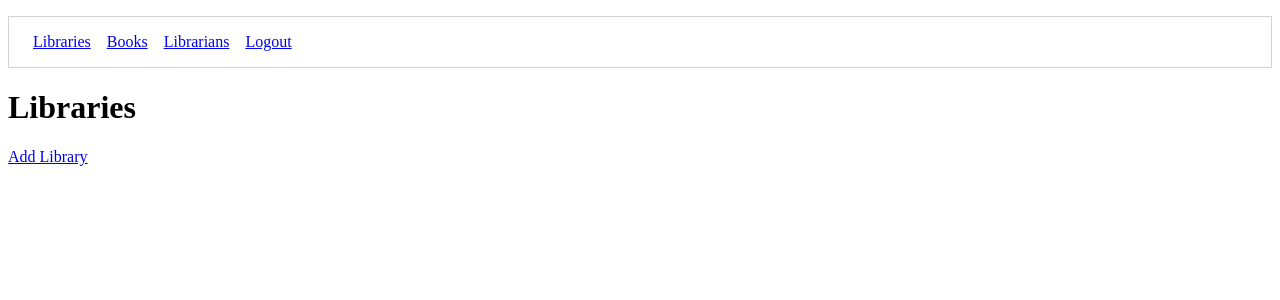
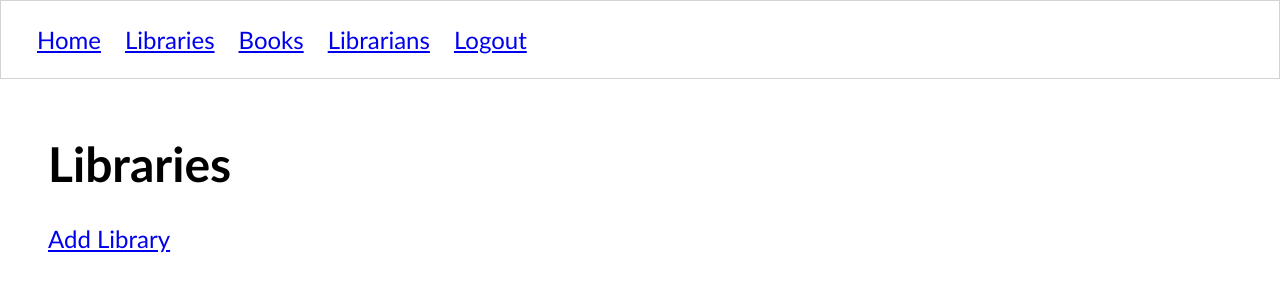
Before and after one commit to rdbishop19/django-libraryapp, a Django app: page /libraries/ in a window 1280 px wide. Shown: the top 300 px of the page. Run offline with Django 3.2, Linux system fonts and the light colour scheme; the visitor is signed in with stand-in values (Sample User, id 1); data that the repository does not hold is empty.

Commit message:
style: add base css

```diff
--- /dev/null
+++ b/libraryapp/static/styles/base.css
@@ -0,0 +1,22 @@
+body {
+    margin: 0;
+    padding: 0;
+    font-size: 1.5em;
+    font-family: 'Gill Sans', 'Gill Sans MT', Calibri, 'Trebuchet MS', sans-serif;
+}
+
+.main-content {
+    padding: 1em 2em;
+}
+
+.navList {
+    list-style-type: none;
+    display: flex;
+    border: 1px solid lightgray;
+    padding: 1em;
+    margin: 0;
+}
+
+.navList__route {
+    margin: 0 0.5em;
+}
--- a/libraryapp/templates/shared/base.html
+++ b/libraryapp/templates/shared/base.html
@@ -6,23 +6,16 @@
     <meta name="viewport" content="width=device-width, initial-scale=1.0">
     <title>Library</title>
 
-    <style>
-        .navList {
-            list-style-type: none;
-            display: flex;
-            border: 1px solid lightgray;
-            padding: 1em;
-        }
+    <link rel="stylesheet" href="{% static 'styles/base.css' %}">
 
-        .navList__route {
-            margin: 0 0.5em;
-        }
-    </style>
+    {% block css %}
+    {% endblock %}
 </head>
 <body>
 
     <nav id="site-nav">
         <ol class="navList">
+            <li class="navList__route"><a href="{% url 'libraryapp:home' %}">Home</a></li>
             <li class="navList__route"><a href="{% url 'libraryapp:libraries' %}">Libraries</a></li>
             <li class="navList__route"><a href="{% url 'libraryapp:books' %}">Books</a></li>
             <li class="navList__route"><a href="{% url 'libraryapp:librarians' %}">Librarians</a></li>
@@ -30,8 +23,13 @@
         </ol>
     </nav>
 
-    {% block content %}
-    {% endblock %}
+    <main class="main-content">
+        {% block content %}
+        {% endblock %}
+    </main>
+
+    {% block scripts %}
+    {% endblock scripts %}
 
 </body>
 </html>
```
